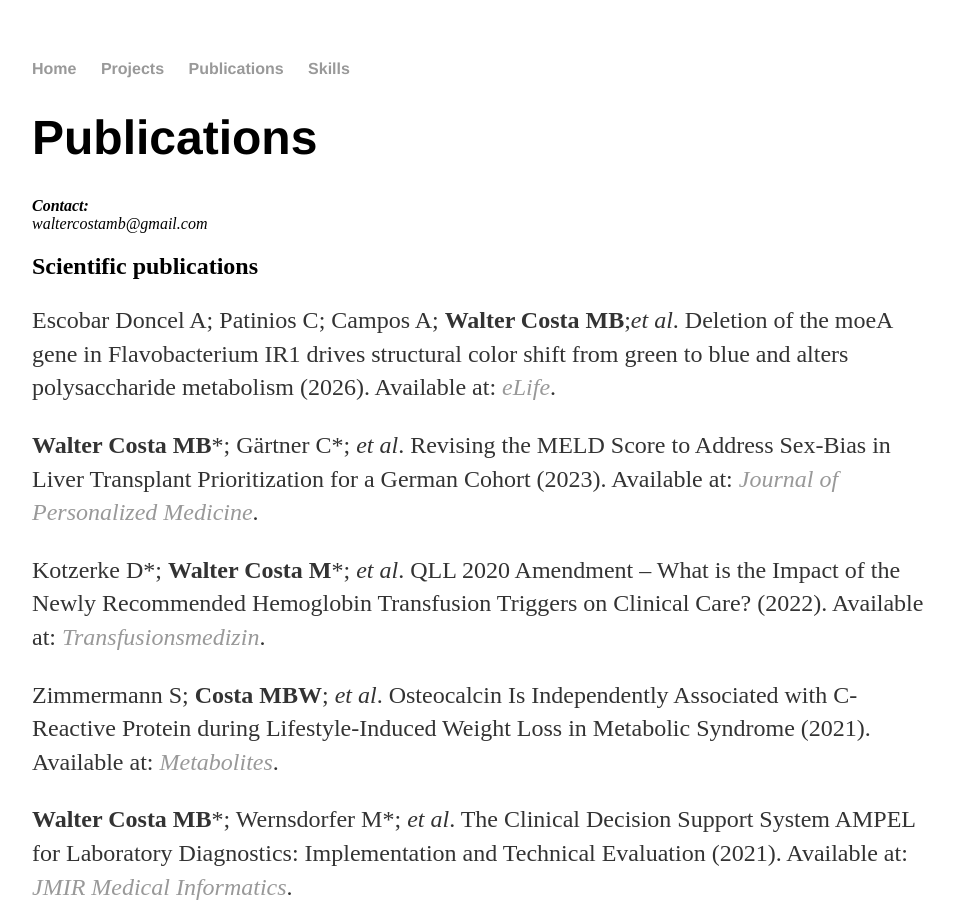
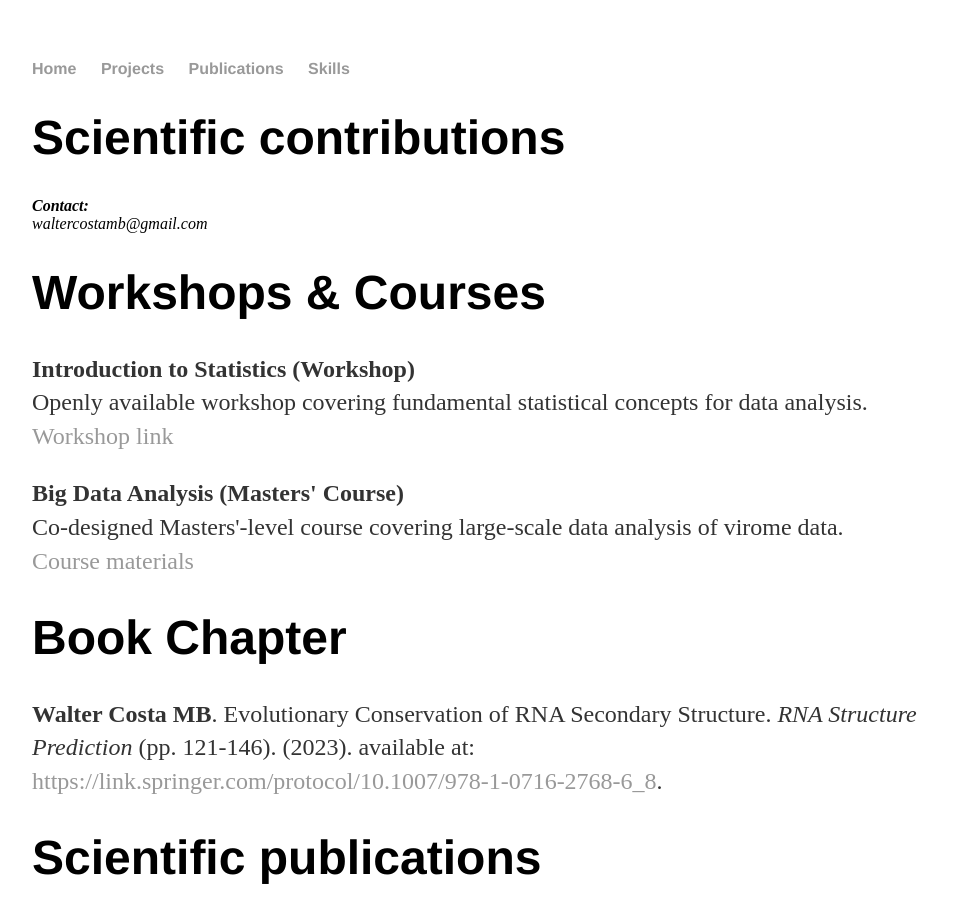
Before and after one commit to waltercostamb/waltercostamb.github.io, a Jekyll site: the page built from pubs/index.html, in a window 1280 px wide and 900 px high. Shown: the whole window, without its empty margins (160-1114 px from the left). Built offline with Jekyll 4.4.1, drawn with Linux system fonts in a browser that asks for light colours; some of the changed text lies outside the part shown.

Commit message:
Update index.html

```diff
--- a/pubs/index.html
+++ b/pubs/index.html
@@ -6,13 +6,34 @@ title: Publications of Maria Beatriz Walter Costa
 <div class="pubs">
 	<!-- <a href="#" class="download" title="Download CV as PDF">Download CV</a> -->
 
-	<h1>Publications</h1>
+	<h1>Scientific contributions</h1>
 	<address>
 	<strong>Contact:</strong><br>
 	<span class="obfuscate">waltercostamb@gmail.com</span>
 	</address>
 
-					<h2>Scientific publications</h2>
+				<h1>Workshops & Courses</h1>
+
+			<p>
+			<strong>Introduction to Statistics (Workshop)</strong><br>
+			Openly available workshop covering fundamental statistical concepts for data analysis.<br>
+			<a href="https://github.com/waltercostamb/statistics">Workshop link</a>
+			</p>
+
+			<p>
+			<strong>Big Data Analysis (Masters' Course)</strong><br>
+			Co-designed Masters'-level course covering large-scale data analysis of virome data.<br>
+			<a href="https://mgxlab.github.io/Viromics2025/">Course materials</a>
+			</p>
+
+						<h1>Book Chapter</h1>
+
+					<p><strong>Walter Costa MB</strong>. Evolutionary Conservation of RNA Secondary Structure.
+						<em>RNA Structure Prediction</em> (pp. 121-146). (2023).
+						available at: <a href="https://link.springer.com/protocol/10.1007/978-1-0716-2768-6_8">https://link.springer.com/protocol/10.1007/978-1-0716-2768-6_8</a>.
+
+
+					<h1>Scientific publications</h1>
 
 					<p>Escobar Doncel A; Patinios C; Campos A; <strong>Walter Costa MB</strong>;<em>et al</em>.
 	  Deletion of the moeA gene in Flavobacterium IR1 drives structural color shift from green to blue and alters polysaccharide metabolism (2026).
@@ -64,7 +85,7 @@ Available at: <a href="https://doi.org/10.1371/journal.pone.0072625"><em>PLoS ON
 
 <p style="font-size: 1.2em;">*equal contribution</p>
 
-<h2>Dissertation and Thesis</h2>
+<h1>Dissertation and Thesis</h1>
 
 <p>
 Dr. rer. nat. in Computer Science, <a href="https://www.uni-leipzig.de/en">University of Leipzig</a> (Germany).
@@ -79,24 +100,4 @@ M. Sc. in Molecular Biology, <a href="https://international.unb.br/">University
 	<a href="https://www.gov.br/cnpq/pt-br">CNPq</a> - Brazil)
 </p>
 
-					<h2>Book Chapter</h2>
-
-					<p><strong>Walter Costa MB</strong>. Evolutionary Conservation of RNA Secondary Structure.
-						<em>RNA Structure Prediction</em> (pp. 121-146). (2023).
-						available at: <a href="https://link.springer.com/protocol/10.1007/978-1-0716-2768-6_8">https://link.springer.com/protocol/10.1007/978-1-0716-2768-6_8</a>.
-
-			<h2>Workshops & Courses</h2>
-
-			<p>
-			<strong>Introduction to Statistics (Workshop)</strong><br>
-			Openly available workshop covering fundamental statistical concepts for data analysis.<br>
-			<a href="https://github.com/waltercostamb/statistics">Workshop link</a>
-			</p>
-
-			<p>
-			<strong>Big Data Analysis (Masters' Course)</strong><br>
-			Co-designed Masters'-level course covering large-scale data analysis of virome data.<br>
-			<a href="https://mgxlab.github.io/Viromics2025/">Course materials</a>
-			</p>
-
 	</div>
```
